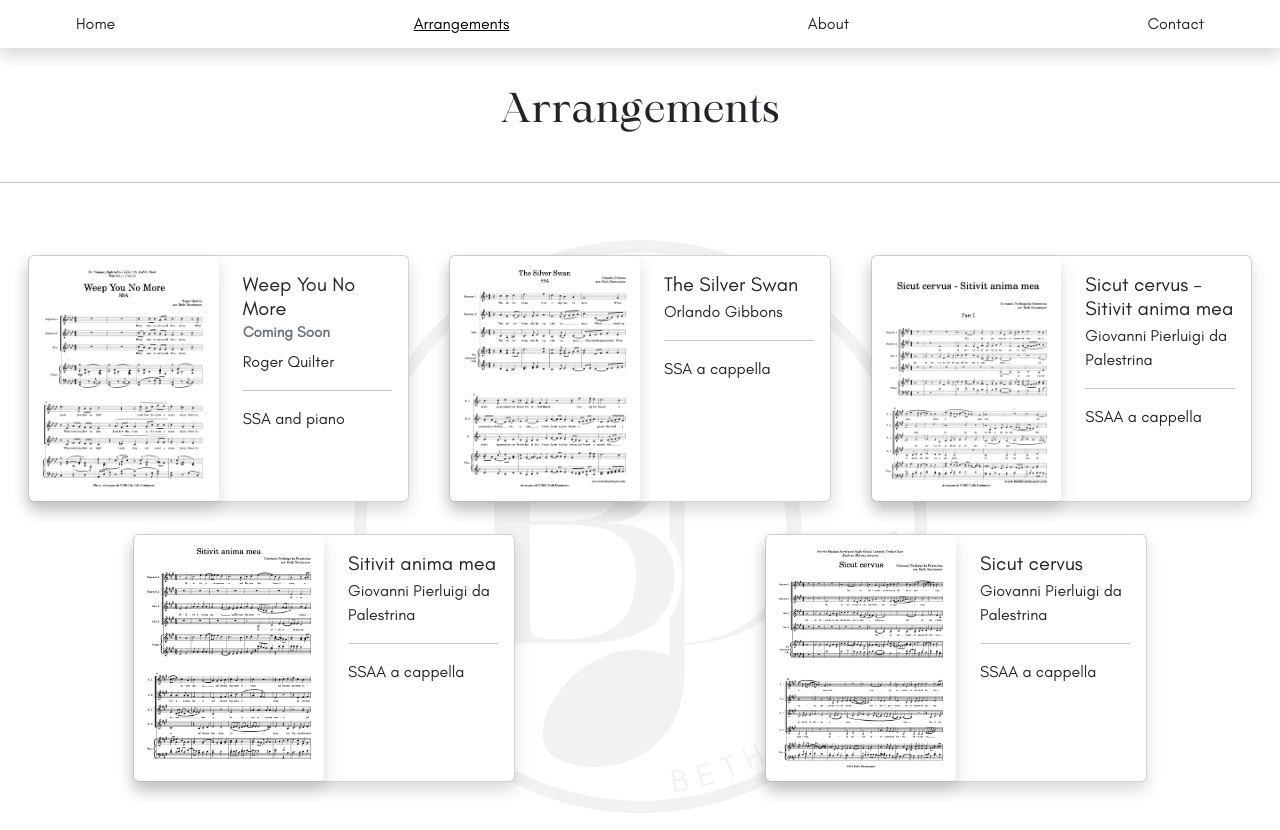
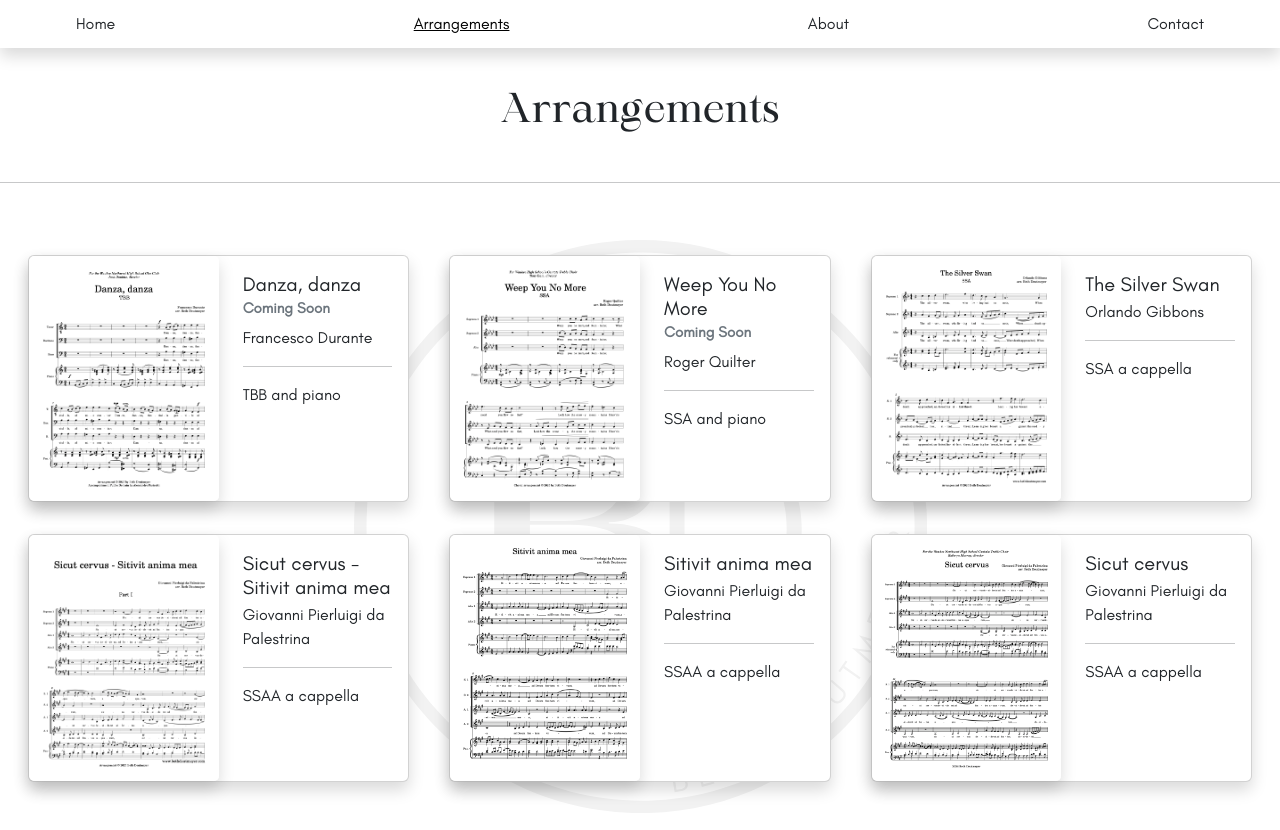
Before and after one commit to bdeutmeyer/arranging-site, a React (Vite) app: page /arrangements in a window 1280 px wide. Built offline with nearby package versions, Linux system fonts and the light colour scheme.

Commit message:
add danza, add conditional for youtube link rendering, remove redundant phrase about buying on pepper

```diff
--- a/src/data/songData.js
+++ b/src/data/songData.js
@@ -1,9 +1,9 @@
-import danzaImg from "../assets/images/danza.png"
 import sicutImg from "../assets/images/sicut.png"
 import sitivitImg from "../assets/images/sitivit.png"
 import sicutSitivitImg from "../assets/images/sicutSitivit.png"
 import silverSwanImg from "../assets/images/silverSwan.png"
 import weepImg from "../assets/images/weep.png"
+import danzaImg from "../assets/images/danza.png"
 import sehnsuchtImg from "../assets/images/sehnsucht.png"
 // import seTuMamiImg from "../assets/images/seTuMami.png"
 // To add songs: -check "upcoming" boolean of the last song, print to pdf then use preview to export p. 1 as png, releaseDate format YYYY-MM-DD, category = treble/bass/mixed, accidentals: ♭♯♮𝄪𝄫
@@ -132,6 +132,30 @@ const songData = [
         },
         upcoming: true
     },
+    {
+        id: 6,
+        pathExt: 'danza-danza-tbb',
+        imagePath: danzaImg,
+        imageAlt: 'Danza, danza',
+        purchaseLink: 'www.bethdeutmeyer.com',
+        purchaseSite: 'J.W. Pepper',
+        price: '$2.50',
+        listenLink: 'https://youtu.be/8Nkgg7D6t-w',
+        composerLast: 'Durante',
+        composerFirst: 'Francesco',
+        songTitle: 'Danza, danza',
+        songParts: 'TBB',
+        category: 'bass',
+        accompaniment: 'pianoOnly',
+        accompDescr: ' and piano',
+        releaseDate: '',
+        range: {
+            tenor: 'A2 - E4',
+            baritone: 'A2 - D4',
+            alto: 'A2 - B3'
+        },
+        upcoming: true
+    },
     // {
     //     id: 6,
     //     pathExt: 'sehnsucht-ssaa',
--- a/src/pages/arrangements/SongDetail.jsx
+++ b/src/pages/arrangements/SongDetail.jsx
@@ -44,10 +44,9 @@ export default function SongDetail() {
                         </>)}
 
                         <br />
+                        {song.listenLink == '' ? <></> : <h5><a href={song.listenLink} className='text-black'>Listen on YouTube</a></h5> }
                         {song.upcoming ? (<h5>Coming soon!</h5>) : (
                             <>
-                                <h5><a href={song.listenLink} className='text-black'>Listen on YouTube</a></h5>
-                                <h5>Available for purchase on J.W. Pepper</h5>
                                 <br />
                                 <h5>Price per copy: {song.price}</h5>
                                 <Button
--- a/src/pages/arrangements/Songs.jsx
+++ b/src/pages/arrangements/Songs.jsx
@@ -9,10 +9,6 @@ export default function Songs({ songData, onSongClick }) {
     {[...songData].reverse().map(song => (
         <Col key={song.id} onClick={() => onSongClick(song.id)}>
             <Link to={`/arrangements/${song.pathExt}`} className='text-decoration-none'>
-                {/*
-                   We add a template literal here.
-                   If song.upcoming is true, it adds 'upcoming-card', otherwise it adds nothing.
-                */}
                 <Card className="songcard-link shadow sans-font-reg m-2 mb-4">
                     <Row className="g-0">
                         <Col xs="6">
@@ -26,7 +22,6 @@ export default function Songs({ songData, onSongClick }) {
                             <CardBody className='ps-4'>
                                 <CardTitle tag="h5" className='rounded'>
                                     {song.songTitle}
-                                    {/* Optional: Add a visual badge if it's upcoming */}
                                     {song.upcoming && <div className="badge text-secondary ps-0 mb-1 d-block text-start">Coming Soon</div>}
                                 </CardTitle>
 
```
Also changed, not shown: src/assets/images/danza.png.
